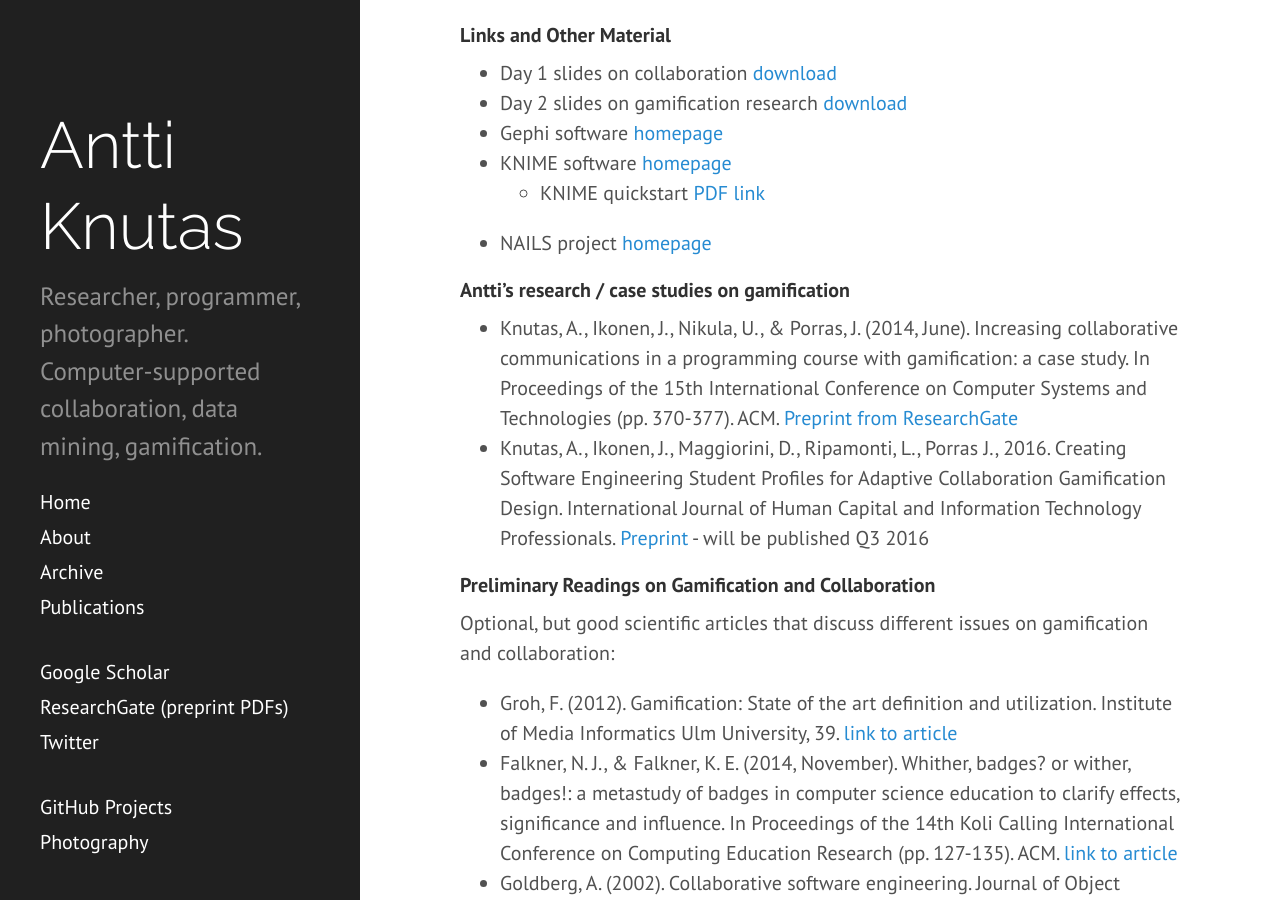
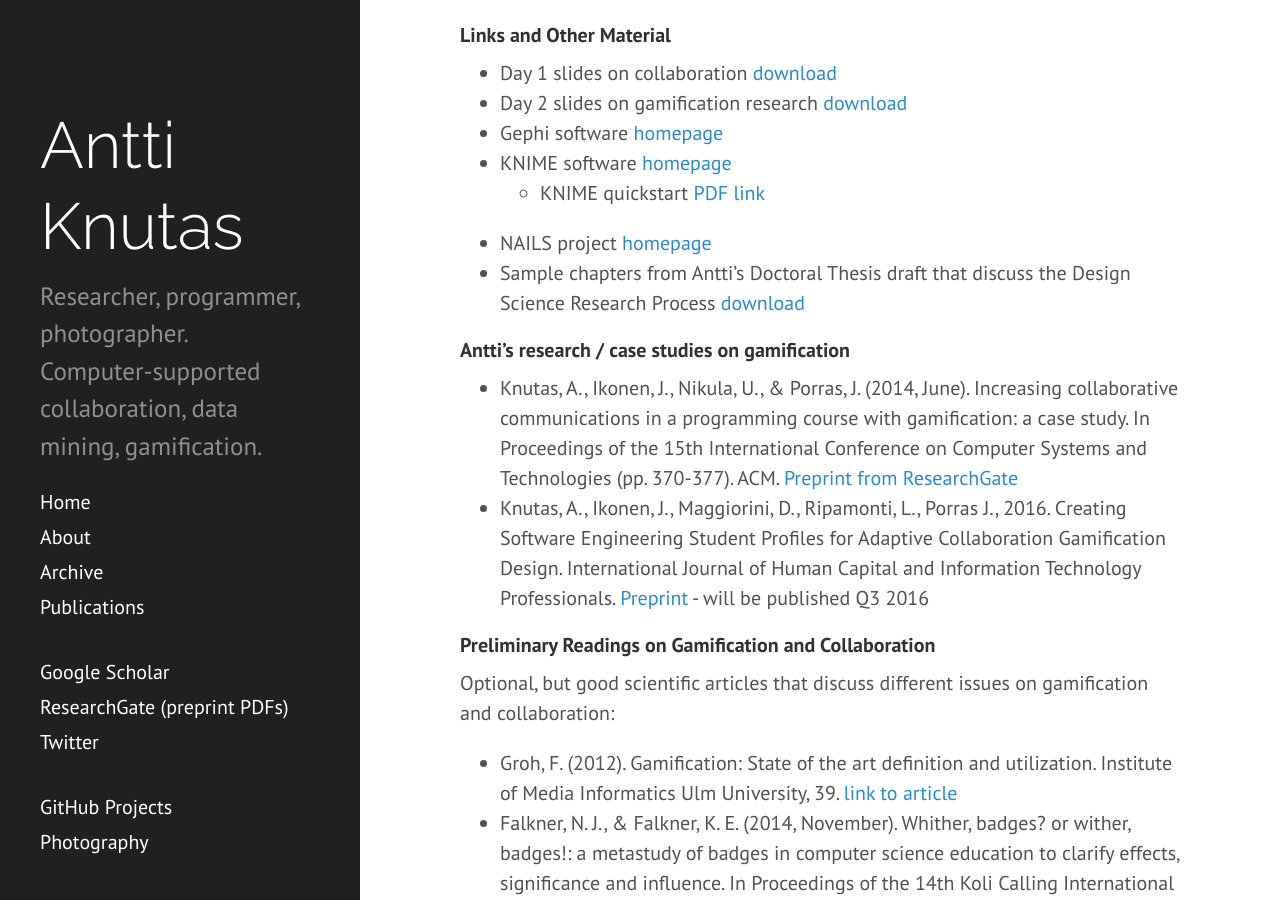
Before and after one commit to aknutas/aknutas.github.io, a Jekyll site: the page built from sundry/2016-unimi-course.md, in a window 1280 px wide and 900 px high, scrolled down 957 px. Built offline with Jekyll 4.4.1, drawn with Linux system fonts in a browser that asks for light colours.

Commit message:
DSRM process

```diff
--- a/sundry/2016-unimi-course.md
+++ b/sundry/2016-unimi-course.md
@@ -26,6 +26,7 @@ Computer-supported collaboration is a central part of current information-based
 * KNIME software [homepage](http://www.knime.org/)
   * KNIME quickstart [PDF link](https://tech.knime.org/files/KNIME_quickstart.pdf)
 * NAILS project [homepage](http://nailsproject.net/)
+* Sample chapters from Antti's Doctoral Thesis draft that discuss the Design Science Research Process [download](https://onedrive.live.com/redir?resid=8C3643CF8B080776!91491&authkey=!ANTAEGQMM0Mjdfc&ithint=file%2cpdf)
 
 #### Antti's research / case studies on gamification
 * Knutas, A., Ikonen, J., Nikula, U., & Porras, J. (2014, June). Increasing collaborative communications in a programming course with gamification: a case study. In Proceedings of the 15th International Conference on Computer Systems and Technologies (pp. 370-377). ACM. [Preprint from ResearchGate](https://www.researchgate.net/publication/268060789_Increasing_collaborative_communications_in_a_programming_course_with_gamification_A_case_study?ev=prf_pub)
```
